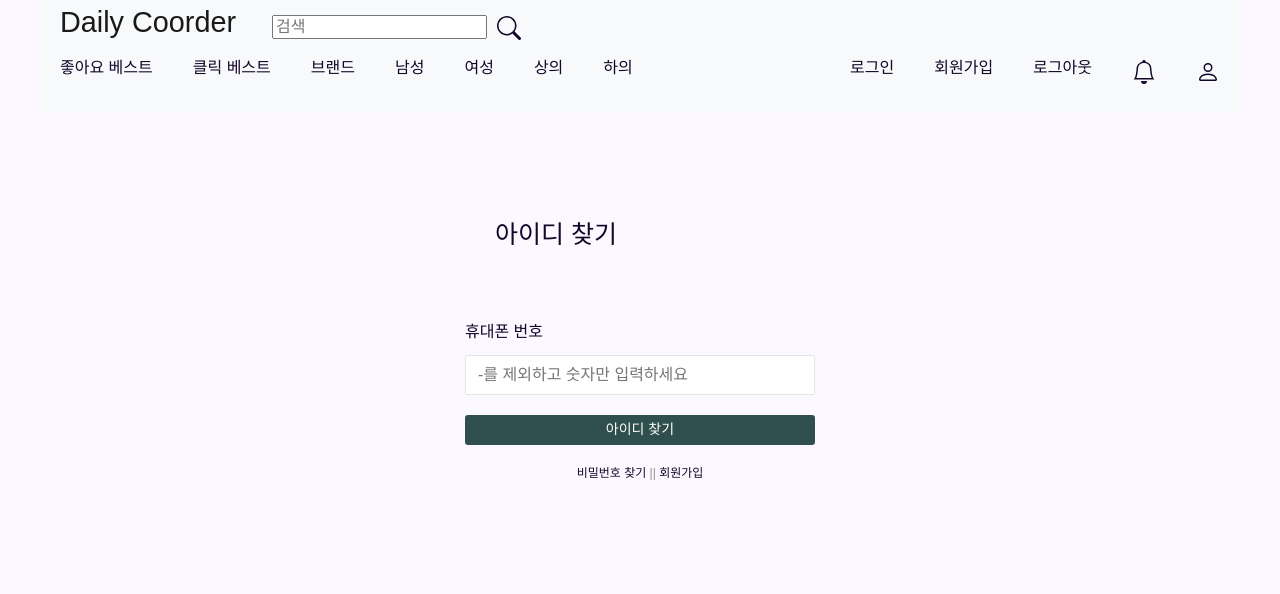
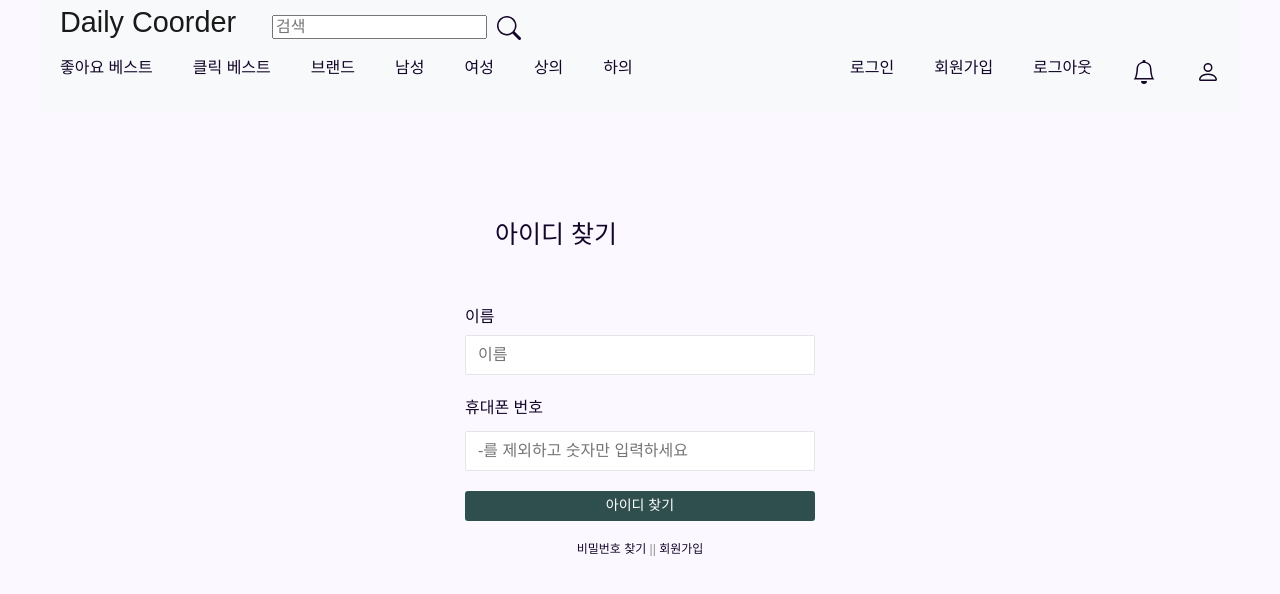
Before and after one commit to silbioa480/Daily-Coorder, a React (Create React App) app: page /login/IdSearch in a window 1280 px wide. Shown: the top 594 px of the page. Built offline with nearby package versions, Linux system fonts and the light colour scheme.

Commit message:
가영: 아이디 찾기 수정

```diff
--- a/src/components/IdSearch.js
+++ b/src/components/IdSearch.js
@@ -4,7 +4,9 @@ import $ from "jquery";
 
 function IdSearch() {
   const [phoneNumber, setPhoneNumber] = useState("");
+  const [name, setName] = useState("");
   const [errorPhoneNumber, setErrorPhoneNumber] = useState(false);
+  const [errorName, setErrorName] = useState(false);
 
   const onChangePhoneNumber = (e) => {
     const phoneNumberRegex = /^[0-9\b -]{0,13}$/;
@@ -14,17 +16,38 @@ function IdSearch() {
     setPhoneNumber(e.target.value);
   };
 
+  const onNameHandler = (e) => {
+    const nameRegex = /[0-9]|[ \[\]{}()<>?|`~!@#$%^&*-_+=,.;:\"'\\]/g;
+    if (!e.target.value || nameRegex.test(e.target.value)) setErrorName(false);
+    else setErrorName(true);
+    setName(e.currentTarget.value);
+  };
+
+  const checkName = $("#name").val();
   const checkPhoneNumber = $("#phoneNumber").val();
+
   const onSubmitHandler = (e) => {
     e.preventDefault();
 
+    if (!checkName) {
+      alert("이름을 입력해주세요");
+      $("#name").val("");
+      $("#name").focus();
+      return false;
+    }
+    $("#name").removeClass("borderErr");
+
     if (!checkPhoneNumber) {
-      alert("아이디를 입력해주세요");
+      alert("휴대폰 번호를 입력해주세요");
       $("#phoneNumber").val("");
       $("#phoneNumber").focus();
       return false;
     }
     $("#phoneNumber").removeClass("borderErr");
+  };
+
+  const nameKeyPress = (e) => {
+    $("#name").removeClass("borderErr");
   };
   const phoneNumberKeyPress = (e) => {
     $("#phoneNumber").removeClass("borderErr");
@@ -59,6 +82,42 @@ function IdSearch() {
           <br />
           <br />
 
+          <div>
+            <label htmlFor="user-name">이름</label>
+            <input
+              style={{
+                marginTop: "10px",
+                borderRadius: "2px",
+                width: "100%",
+                height: "40px",
+                border: "1px solid #e5e5e5",
+                padding: "9px 12px",
+                outline: "none",
+                boxSizing: "border-box",
+                marginBottom: "10px",
+              }}
+              id="name"
+              name="user-name"
+              type="text"
+              placeholder="이름"
+              value={name}
+              onKeyPress={nameKeyPress}
+              onChange={onNameHandler}
+              className="loginregister_input"
+            />{" "}
+            {errorName && (
+              <div
+                className="invalid-input"
+                style={{
+                  color: "deepskyblue",
+                  fontSize: "12px",
+                  marginBottom: "10px",
+                }}
+              >
+                이름 형식이 올바르지 않습니다.
+              </div>
+            )}
+          </div>
           <div>
             <label
               htmlFor="user-phone"
```
